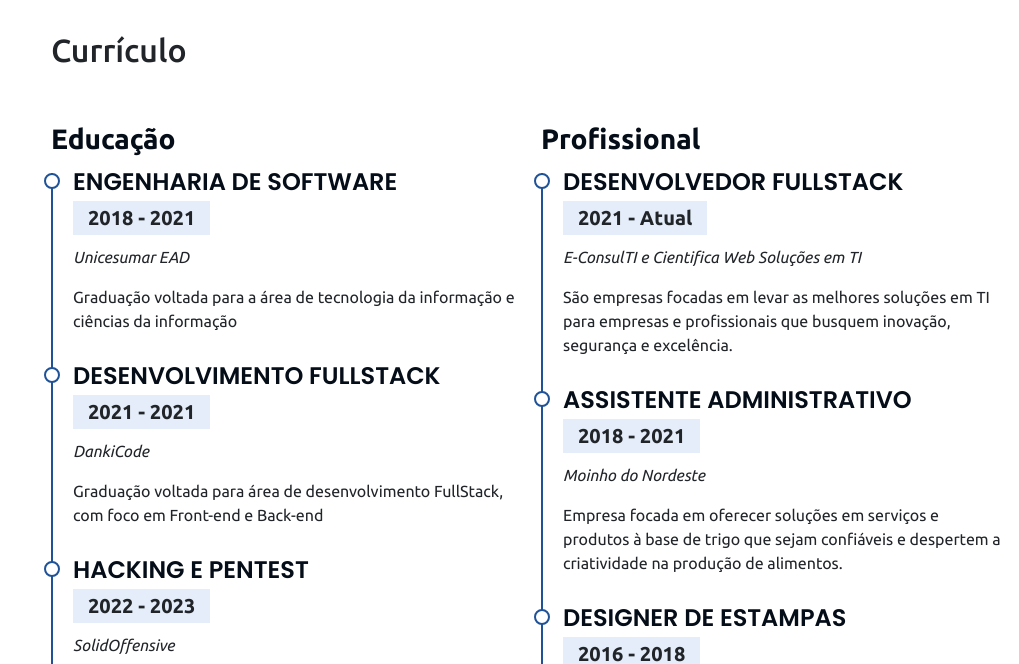
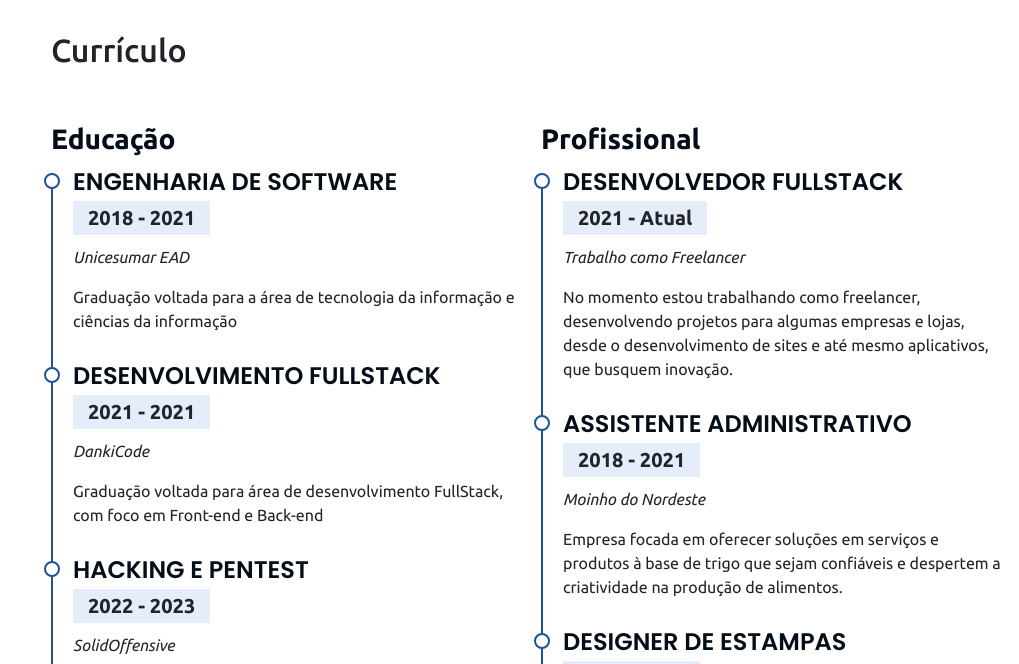
Before and after one commit to Vineess/Vineess.github.io, a Flask app: page / in a window 1280 px wide. Shown: the part 2330-2994 px from the top of the page, without its empty margins (261-1280 px from the left). Run offline with Flask 3, Linux system fonts and the light colour scheme; some libraries are stand-ins or nearby versions.

Commit message:
mudei os cargos do curriculo

```diff
--- a/templates/index.html
+++ b/templates/index.html
@@ -23,10 +23,10 @@
                 <a target="_blank" href="">
                     <i class="bi bi-linkedin"></i>
                 </a>
-                <a target="_blank" href="">
+                <a target="_blank" href="https://github.com/Vineess">
                     <i class="bi bi-github"></i>
                 </a>
-                <a target="_blank" href="">
+                <a target="_blank" href="https://www.instagram.com/soaressssss_/">
                     <i class="bi bi-instagram"></i>
                 </a>
                 <a target="_blank" href="">
@@ -307,10 +307,11 @@
                         <div class="cv-item" data-anime="up">
                             <h4>Desenvolvedor FullStack</h4>
                             <h5>2021 - Atual</h5>
-                            <p><em>E-ConsulTI e Cientifica Web Soluções em TI</em></p>
-                            <p>São empresas focadas em levar as melhores soluções em TI para empresas e profissionais
-                                que busquem inovação,
-                                segurança e excelência.</em></p>
+                            <p><em>Trabalho como Freelancer</em></p>
+                            <p>No momento estou trabalhando como freelancer, desenvolvendo projetos para
+                                algumas empresas e lojas, desde o desenvolvimento de sites e até mesmo aplicativos,
+                                que busquem inovação.
+                            </em></p>
                         </div>
                         <div class="cv-item" data-anime="up">
                             <h4>Assistente Administrativo</h4>
```
